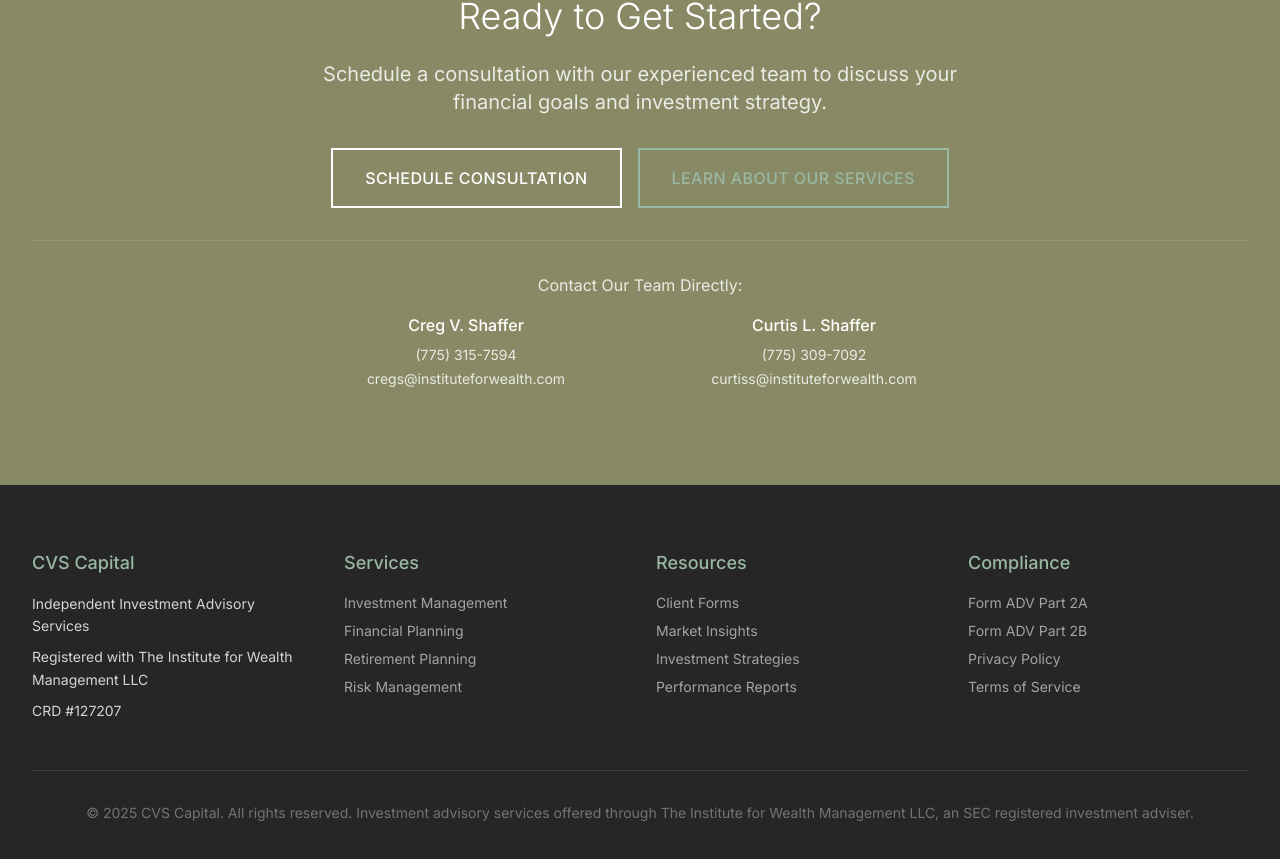
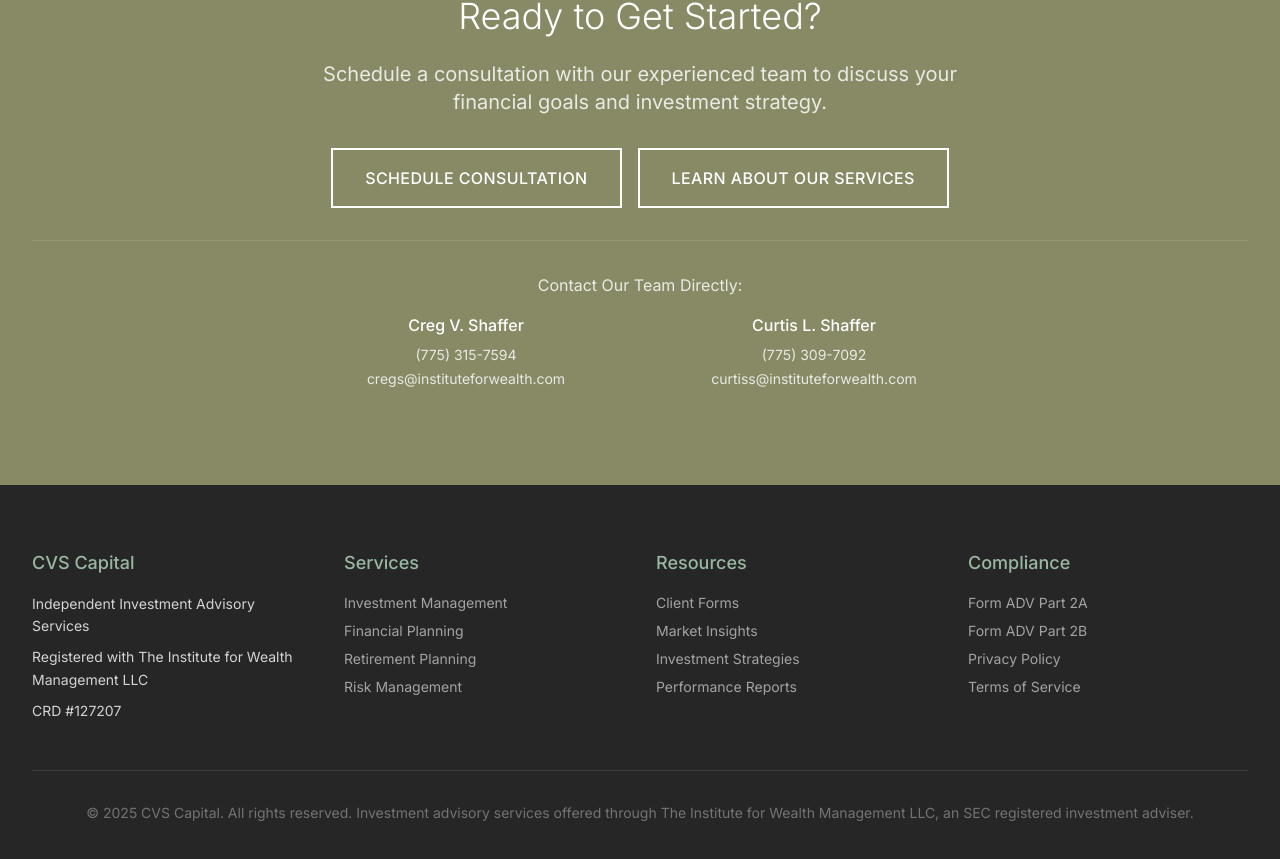
Before and after one commit to curtiss18/cvs-capital-website, a Next.js app: page /team in a window 1280 px wide. Shown: the part 3407-4266 px from the top of the page. Built offline with nearby package versions, Linux system fonts and the light colour scheme.

Commit message:
Styling update

```diff
--- a/src/app/team/page.tsx
+++ b/src/app/team/page.tsx
@@ -230,7 +230,7 @@
               <Button variant="secondary" size="lg">
                 Schedule Consultation
               </Button>
-              <Button variant="outline" size="lg">
+              <Button variant="secondary" size="lg">
                 Learn About Our Services
               </Button>
             </div>
```
